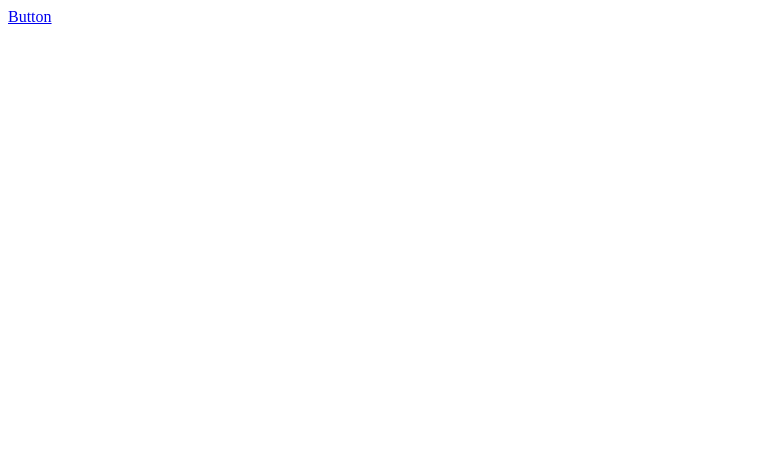
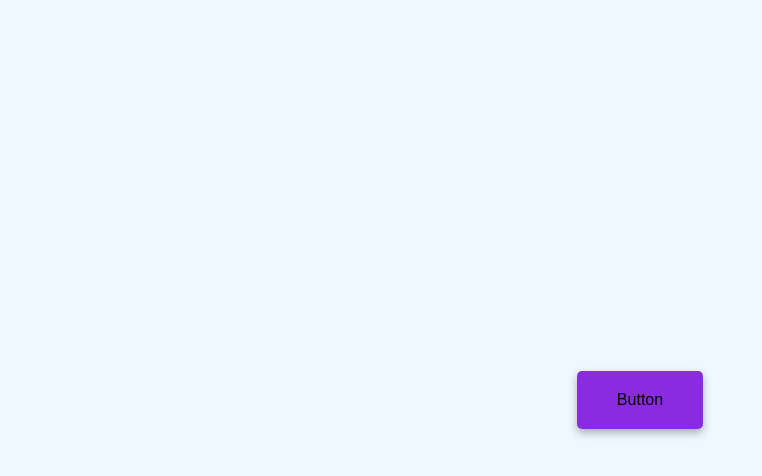
Before and after one commit to ricklogar/button-ripple-effect, a plain HTML site: page index.html in a window 1280 px wide. Shown: the whole page, without its empty margins (0-762 px from the left). Drawn offline with Linux system fonts and the light colour scheme.

Commit message:
CSS section

```diff
--- a/index.html
+++ b/index.html
@@ -5,6 +5,7 @@
     <meta http-equiv="X-UA-Compatible" content="IE=edge">
     <meta name="viewport" content="width=device-width, initial-scale=1.0">
     <title>Button Ripple Effect</title>
+    <link rel="stylesheet" href="./style.css">
 </head>
 <body>
     <a href="#" class="btn"><span>Button</span></a>
--- /dev/null
+++ b/style.css
@@ -0,0 +1,42 @@
+body{
+    margin: 0;
+    display: flex;
+    justify-content: center;
+    height: 100vh;
+    align-items: center;
+    background-color: aliceblue;
+    font-family: sans-serif;
+}
+
+.btn{
+    background-color: blueviolet;
+    padding: 20px 40px;
+    border-radius: 5px;
+    box-shadow: 0 4px 8px rgba(0, 0, 0, .3);
+    text-decoration: none;
+    color: black;
+    position: relative;
+    overflow: hidden;
+}
+
+.btn span{
+    position: relative;
+    z-index: 1;
+}
+
+.btn::before{
+    content: "";
+    position: absolute;
+    background-color: red;
+    width: 0;
+    height: 0;
+    left: 50%;
+    top: 50%;
+    transform: translate(-50%, -50%);
+    border-radius: 50%;
+    transition: width .5s, height 0.5s;
+}
+.btn:hover::before{
+    width: 300px;
+    height: 300px;
+}
```
